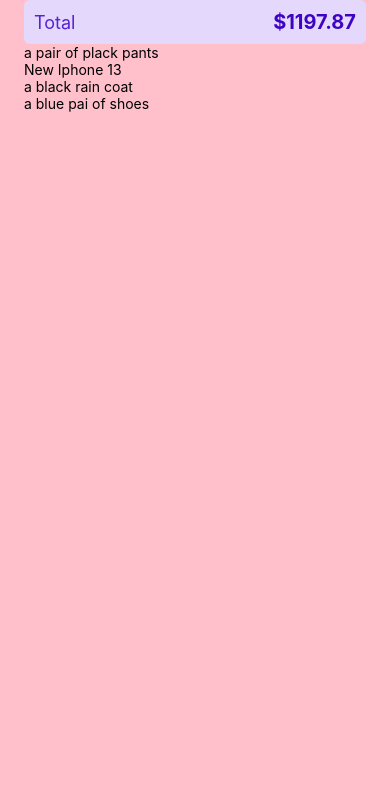
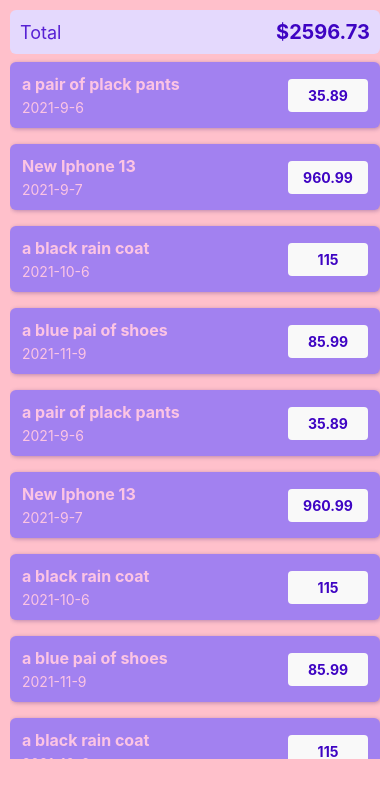
Before and after one commit to Mrkouhadi/RN-expenseTracker, a React Native app: screen /AllExpenses in a window 390 px wide. Shown: the top 798 px of the page. Built offline with nearby package versions, Linux system fonts and the light colour scheme.

Commit message:
displaying the list of expenses

```diff
--- /dev/null
+++ b/src/components/expensesOutput/ExpensesItem.js
@@ -0,0 +1,51 @@
+import React from 'react'
+import {  Pressable, StyleSheet, Text, View } from 'react-native'
+import { GlobalStyles } from '../../constants/styles'
+import { getFormattedDate } from '../../util/date'
+
+const ExpensesItem = ({description, date, amount}) => {
+  return <Pressable>
+            <View style={styles.container}>
+                <View>
+                    <Text style={[styles.textBase, styles.description]}>{description}</Text>
+                    <Text style={styles.textBase}>{getFormattedDate(date)}</Text>
+                </View>
+                <View style={styles.amountContainer}>
+                    <Text style={styles.amount}>{amount}</Text>
+                </View>
+            </View>
+        </Pressable>
+}
+const styles = StyleSheet.create({
+    container:{
+        padding:12,
+        marginVertical:8,
+        backgroundColor:GlobalStyles.colors.primary200,
+        flexDirection:'row', justifyContent:'space-between', alignItems:'center',
+        borderRadius:6,
+        shadowColor:GlobalStyles.colors.primary800,
+        shadowOffset:{width:1, height:1},
+        shadowOpacity:.3,
+        elevation:3,
+        shadowRadius:4
+    },
+    textBase:{
+        color:GlobalStyles.colors.error50,
+    },
+    description:{
+        fontSize:16, fontWeight:'bold',
+        marginBottom:5
+    },
+    amountContainer:{
+        paddingHorizontal:12, paddingVertical:8,
+        backgroundColor:"#f9f9f9",
+        justifyContent:'center', alignItems:'center',
+        borderRadius:4,
+        minWidth:80
+    },
+    amount:{
+        color:GlobalStyles.colors.primary500,
+        fontWeight:'bold',
+    }
+})
+export default ExpensesItem
--- a/src/components/expensesOutput/ExpensesList.js
+++ b/src/components/expensesOutput/ExpensesList.js
@@ -1,11 +1,12 @@
 import React from 'react'
-import { FlatList, Text } from 'react-native'
+import { FlatList } from 'react-native'
+import ExpensesItem from './ExpensesItem'
 
 const renderExpensesItem = (data) =>{
-    return <Text>{data.item.description}</Text>
+    return <ExpensesItem {...data.item} />
 }
 const ExpensesList = ({expenses}) => {
-  return <FlatList data={expenses} renderItem={renderExpensesItem} />
+  return <FlatList style={{marginBottom:85, backgroundColor:"transparent"}} data={expenses} renderItem={renderExpensesItem} />
 }
 
 export default ExpensesList;
--- a/src/components/expensesOutput/ExpensesOutput.js
+++ b/src/components/expensesOutput/ExpensesOutput.js
@@ -5,16 +5,34 @@
 
 const DUMMY_EXPENSES = [
     {
-        id:'e1', description:'a pair of plack pants', amount:35.89, date:new Date('06-19-2021')
+        id:'e1', description:'a pair of plack pants', amount:35.89, date:new Date('2021-09-06')
     },
     {
-        id:'e2', description:'New Iphone 13', amount:960.99, date:new Date('06-27-2021')
+        id:'e2', description:'New Iphone 13', amount:960.99, date:new Date('2021-09-07')
     },
     {
-        id:'e3', description:'a black rain coat', amount:115.00, date:new Date('07-01-2021')
+        id:'e3', description:'a black rain coat', amount:115.00, date:new Date('2021-10-06')
     },
     {
-        id:'e4', description:'a blue pai of shoes', amount:85.99, date:new Date('07-02-2021')
+        id:'e4', description:'a blue pai of shoes', amount:85.99, date:new Date('2021-11-09')
+    },
+    {
+        id:'e5', description:'a pair of plack pants', amount:35.89, date:new Date('2021-09-06')
+    },
+    {
+        id:'e6', description:'New Iphone 13', amount:960.99, date:new Date('2021-09-07')
+    },
+    {
+        id:'e7', description:'a black rain coat', amount:115.00, date:new Date('2021-10-06')
+    },
+    {
+        id:'e8', description:'a blue pai of shoes', amount:85.99, date:new Date('2021-11-09')
+    },
+    {
+        id:'e9', description:'a black rain coat', amount:115.00, date:new Date('2021-10-06')
+    },
+    {
+        id:'e10', description:'a blue pai of shoes', amount:85.99, date:new Date('2021-11-09')
     },
 ]
 const ExpensesOutput = ({expenses, expensesPeriod}) => {
@@ -26,7 +44,8 @@
 const styles = StyleSheet.create({
     constainer:{
         backgroundColor:'pink',
-        paddingHorizontal:24,
+        paddingHorizontal:10, paddingVertical:10,
+        paddingBottom:0,
         flex:1
     }
 })
--- a/src/navigation/Tabs.js
+++ b/src/navigation/Tabs.js
@@ -17,7 +17,7 @@
                 tabBarShowLabel: false,
                 headerStyle:{backgroundColor:GlobalStyles.colors.error50},
                 tabBarStyle:{
-                  position:'absolute', bottom:25, right:20, left:20,
+                  position:'absolute', bottom:20, right:10, left:10,
                   elevation:0,
                   borderRadius:15,
                   backgroundColor:GlobalStyles.colors.error50,
--- /dev/null
+++ b/src/util/date.js
@@ -0,0 +1,3 @@
+export const getFormattedDate = date =>{
+    return `${date.getFullYear()}-${date.getMonth()+1}-${date.getDate()}`;
+};
```
